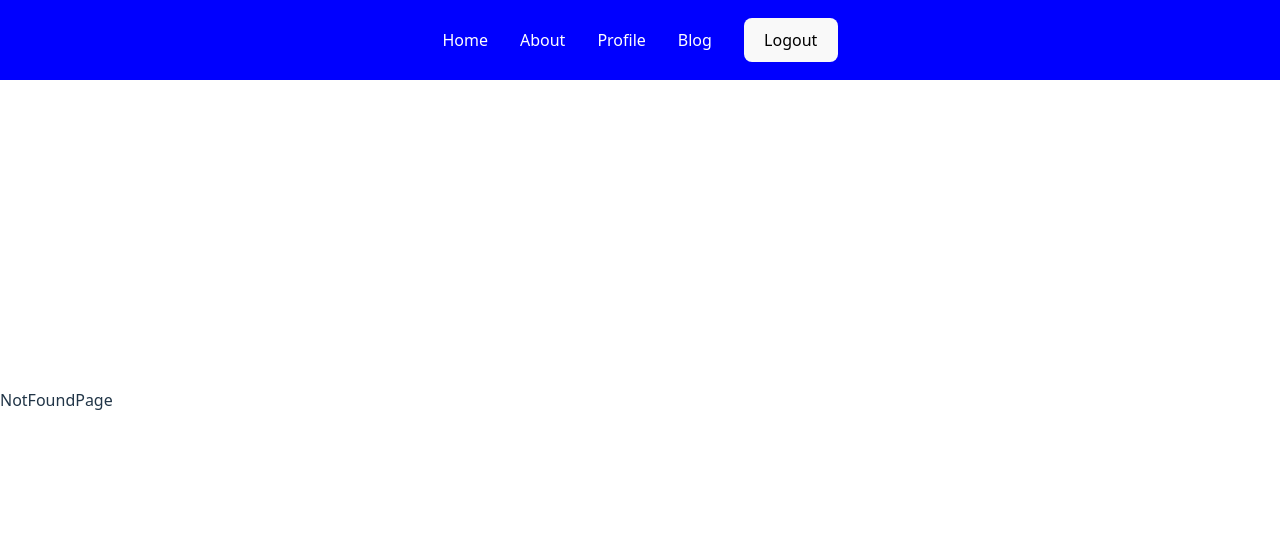
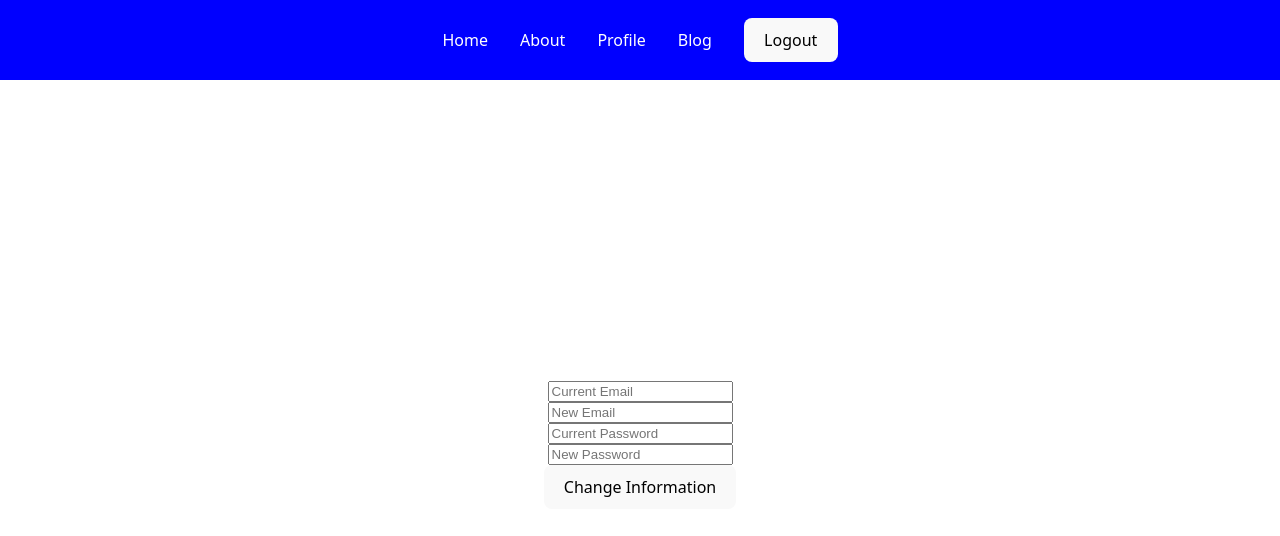
Before and after one commit to GittoKia/questionnare, a React (Vite) app in the folder frontend/: page /profile/1/update in a window 1280 px wide. Shown: the top 536 px of the page. Built offline with nearby package versions, Linux system fonts and the light colour scheme; no server answers; sample sign-in values are in the browser's storage.

Commit message:
UpdateUser Route

```diff
--- a/frontend/src/App.tsx
+++ b/frontend/src/App.tsx
@@ -11,6 +11,7 @@ import About from './pages/About';
 import CreateTopic from './pages/CreateTopic';
 import NotFoundPage from './pages/NotFoundPage';
 import Profile from './pages/Profile'
+import UpdateUser from './pages/UpdateUser';
 import Footer from './components/Footer'
 import axios from 'axios';
 
@@ -31,7 +32,8 @@ const App = () => {
         <Route element={<MainLayout />}>
           <Route path='/home' element={<HomePage />} />
           <Route path='/about' element={<About />} />
-          <Route path='/profile' element={<Profile />} />
+          <Route path='/profile/:id' element={<Profile />} />
+          <Route path='/profile/:id/update' element={<UpdateUser />} />
           <Route path="/topic/:id" element={<ViewTopic />} />
           <Route path="/topic/:id/result" element={<Result/>} />
           <Route path="/createTopic" element={<CreateTopic premade={false}/>}/>
--- a/frontend/src/api.js
+++ b/frontend/src/api.js
@@ -60,8 +60,13 @@ export async function createUser(user) {
     return response
 }
 
+export async function addToUser(id, user) {
+    const response = await axios.patch(`${URL}/users/${id}`, user)
+    return response
+}
+
 export async function updateUser(id, user) {
-    const response = await axios.patch(`${URL}/users/${id}`, user)
+    const response = await axios.put(`${URL}/users/${id}`, user)
     return response
 }
 
--- a/frontend/src/components/Navbar.tsx
+++ b/frontend/src/components/Navbar.tsx
@@ -1,14 +1,29 @@
 import '../styles/Navbar.scss'
 import { NavLink } from 'react-router-dom'
 import { useNavigate } from 'react-router-dom'
+import * as jwt_decode from 'jwt-decode'
+import { useMemo } from 'react'
+
 const Navbar = () => {
   const navigate = useNavigate()
+  const t = sessionStorage.getItem("User")
+  const userId = useMemo(() => {
+    if (t) {
+      try {
+        const decoded = jwt_decode.jwtDecode<{ _id: string }>(t)
+        return decoded._id
+      } catch {
+        return null
+      }
+    }
+    return null
+  }, [t])
 
-    function handleLogout() {
-        sessionStorage.removeItem("User")
-        navigate("/")
+  function handleLogout() {
+    sessionStorage.removeItem("User")
+    navigate("/")
+  }
 
-    }
   return (
     <div className='navbar'>
       <NavLink
@@ -20,7 +35,7 @@ const Navbar = () => {
         className='n'
       >About</NavLink>
       <NavLink
-        to="/profile"
+        to={userId ? `/profile/${userId}` : "/"}
         className='n'
       >Profile</NavLink>
       <NavLink
--- a/frontend/src/pages/Profile.tsx
+++ b/frontend/src/pages/Profile.tsx
@@ -4,12 +4,13 @@ import { useState, useEffect } from "react"
 import { getTopics } from "../api"
 import { getUser } from "../api"
 import * as jwt_decode from 'jwt-decode'
+import { useNavigate } from "react-router-dom"
 
 const Profile = () => {
     const [myTopics, setMyTopics] = useState<Topic[]>([])
     const [visitedTopics, setVisitedTopics] = useState<Topic[]>([])
     const [user, setUser] = useState<User>()
-
+const navigate=useNavigate()
     useEffect(() => {
         async function loadUserData() {
             const token = sessionStorage.getItem("User")
@@ -26,6 +27,20 @@ const Profile = () => {
             setUser(decodedUser)}
         } loadUserData()
     }, [])
+
+async function handleUpdate(e: React.FormEvent<HTMLButtonElement>
+  ) {
+    e.preventDefault()
+    const token = sessionStorage.getItem("User")
+            if (token){
+            const decodedToken = jwt_decode.jwtDecode<{ _id: string }>(token)
+      navigate(`/profile/${decodedToken._id}/update`)
+    }
+    else {
+      navigate("/")
+    }
+  }
+
     if (!user) return null;
     return (
 
@@ -53,6 +68,7 @@ const Profile = () => {
               user.visitedPosts?.find(([id]) => id === topic._id)?.[1]
             }
           </h2>
+          <button onClick={handleUpdate}>Update Profile</button>
           </div>
         )
       })}
--- a/frontend/src/pages/Result.tsx
+++ b/frontend/src/pages/Result.tsx
@@ -1,7 +1,7 @@
 import { Link, useLocation, useNavigate, useParams } from 'react-router-dom';
 import * as jwt_decode from 'jwt-decode'
 import type { User } from '../types';
-import { updateUser } from '../api';
+import { addToUser } from '../api';
 import { useEffect } from 'react';
 type ResultState = { correct: number; total: number };
 
@@ -38,7 +38,7 @@ const Result = () => {
         };
         console.log(decodedUser._id)
         try{
-        await updateUser(decodedUser._id, submitUser);}
+        await addToUser(decodedUser._id, submitUser);}
         catch{
           console.log('no')
         }
--- /dev/null
+++ b/frontend/src/pages/UpdateUser.tsx
@@ -0,0 +1,91 @@
+import { verifyUser, updateUser, getUser } from "../api"
+import { type User } from "../types"
+import { useParams } from "react-router-dom"
+import { useState, useEffect } from "react"
+import { useNavigate } from "react-router-dom"
+const UpdateUser = () => {
+    const [basicuser, setBasicUser] = useState({
+        email: "",
+        password: ""
+    })
+    const [user, setUser] = useState<User>()
+    const [email, setEmail] = useState<string>("");
+    const [password, setPassword] = useState<string>("")
+    const { id } = useParams<{ id: string }>();
+const navigate=useNavigate()
+    useEffect(() => {
+        async function loadPost() {
+            const data: User = await getUser(id);
+            if (data) {
+                setUser(data)
+            }
+        } loadPost()
+    },
+        [])
+
+
+    async function handleSubmit(e: { preventDefault: () => void }) {
+        e.preventDefault()
+        let response = await verifyUser(basicuser)
+        if (response) {
+            if (user) {
+                if (email && password){
+                user.email = email
+                user.password = password
+                await updateUser(id, user);
+            navigate("/home")}
+
+                else{
+                    alert("Data retrieval failed")
+                }
+            }
+            else {
+                alert("ID failed")
+            }
+        }
+        else {
+            alert("Verification Failed")
+        }
+
+
+
+
+    }
+
+    function handleChange(e: { target: { name: any; value: any } }) {
+        setBasicUser({ ...basicuser, [e.target.name]: e.target.value })
+    }
+
+    return (
+        <form onSubmit={handleSubmit}>
+            <input
+                placeholder="Current Email"
+                onChange={handleChange}
+                name="email"
+                required
+            />
+            <input
+                placeholder="New Email"
+                value={email}
+                onChange={e => setEmail(e.target.value)}
+                required
+            />
+            <input
+                placeholder="Current Password"
+                onChange={handleChange}
+                name="password"
+                required
+            />
+            <input
+                placeholder="New Password"
+                value={password}
+                onChange={e => setPassword(e.target.value)}
+                required
+            />
+
+            <button type="submit" >Change Information</button>
+        </form>
+    )
+}
+
+export default UpdateUser
```
Also changed, not shown: 1 other file (tests, documents, lock files or other folders).
